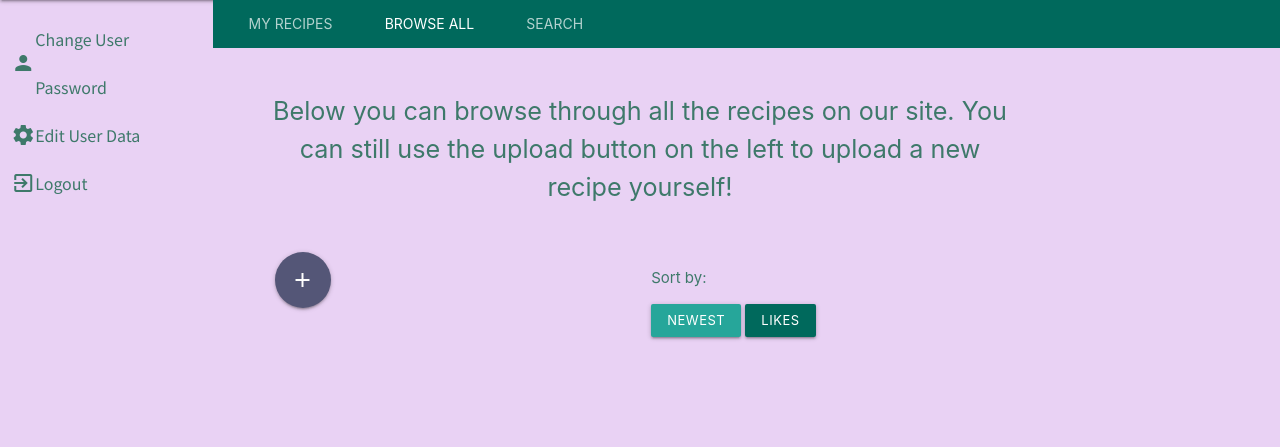
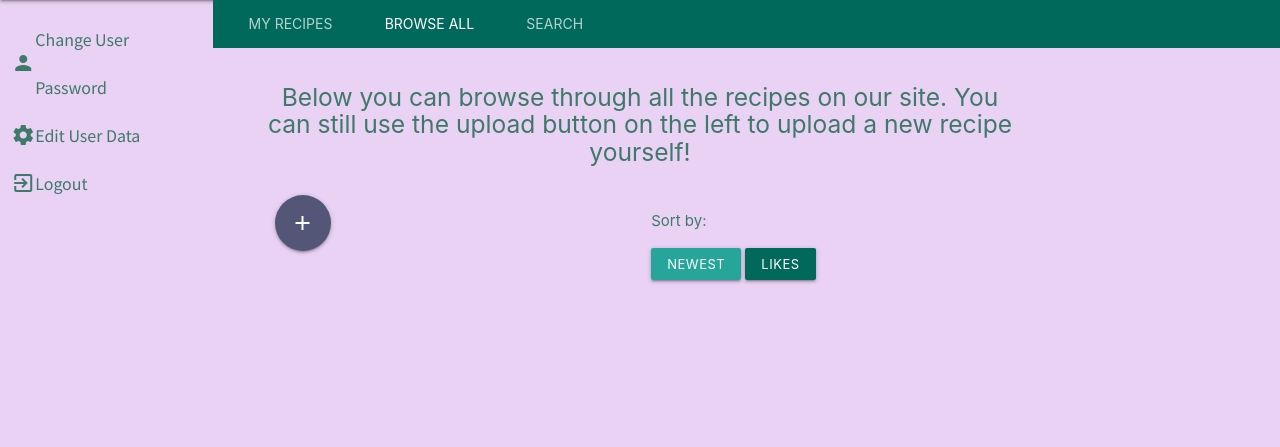
Before and after one commit to markj0hnst0n/LeMunch, a Flask app: page /browse_date in a window 1280 px wide. Shown: the part 64-511 px from the top of the page. Run offline with Flask 2, Linux system fonts and the light colour scheme; the visitor is signed in with stand-in values (Sample User, id 1); data that the repository does not hold is empty; some libraries are stand-ins or nearby versions.

Commit message:
html code checked in w3c validator, formatting and indentation checked

```diff
--- a/templates/add_recipe.html
+++ b/templates/add_recipe.html
@@ -1,9 +1,8 @@
 {% extends 'base.html' %}
+
 {% block content %}
-
     <!-- Form for adding recipe information to database.  HTML for validation used included regex for picture URL if used but user does not have to supply a picture.
         POST method is called when submitted. -->
-
     <section>
         <div class="container">
             <h3 class="title-font">Add Recipe</h3>
--- a/templates/base.html
+++ b/templates/base.html
@@ -110,14 +110,14 @@
                         </div>
                     </div>
                 {% endif %}
+            {% with messages = get_flashed_messages() %} {% if messages %} {% for message in messages %}
                 <section>
                     <!-- Flash messages to display on all pages if necessary -->
-                {% with messages = get_flashed_messages() %} {% if messages %} {% for message in messages %}
                         <div class="container center-align">
                             <h4>{{ message }}</h4>
                         </div>
+                </section>
             {% endfor %} {% endif %} {% endwith %}
-            </section>
             <div class="row">
                 <div class="col s12 offset-l1 col l10">
                     <!-- Area where content is injected from other templates -->
--- a/templates/browse.html
+++ b/templates/browse.html
@@ -1,13 +1,11 @@
 {% extends 'base.html' %}
 
 {% block content %}
-
     <!-- Displays browsing information and option to sort by likes or date and add recipe button  -->
-
     <section>
         <div class="container">
             <div class="row">
-            <p class="flow-text center-align">Below you can browse through all the recipes on our site. You can still use the upload button on the left to upload a new recipe yourself!</p>
+                <h5 class="center-align">Below you can browse through all the recipes on our site. You can still use the upload button on the left to upload a new recipe yourself!</h5>
             </div>
             <div class="row">
                 <div class="col s12 m6">
@@ -24,10 +22,9 @@
         </div>
     </section>
 
+{% for recipe in all_recipes %}
     <!-- Displays recipe information  -->
-
     <section>
-    {% for recipe in all_recipes %}
             <div class="container">
                 <div class="row">
                     <div class="col s12 center-align">
@@ -84,10 +81,10 @@
                     </div>
                 </div>
             </div>
-
-    {% endfor %}
-
         <br />
         <br />
     </section>
+{% endfor %}
+    <br>
+    <br>
 {% endblock %}
--- a/templates/change_password.html
+++ b/templates/change_password.html
@@ -1,9 +1,7 @@
 {% extends 'base.html' %}
 
 {% block content %}
-
     <!-- Change password form with HTML validation -->
-
     <section>
         <div class="container">
             <div class="row">
@@ -46,5 +44,4 @@
             </form>
         </div>
     </section>
-
 {% endblock %}
--- a/templates/contact.html
+++ b/templates/contact.html
@@ -1,9 +1,7 @@
 {% extends 'base.html' %}
 
 {% block content %}
-
 <!-- Contact form with HTML validation -->
-
     <section>
         <div class="container">
             <h1 class="title-font">Contact us!</h1>
@@ -38,5 +36,4 @@
             </div>
         </div>
     </section>
-
 {% endblock %}
--- a/templates/edit_recipe.html
+++ b/templates/edit_recipe.html
@@ -1,7 +1,6 @@
 {% extends 'base.html' %}
 
 {% block content %}
-
     <section>
         <div class="container">
             <h3 class="title-font">Edit Recipe</h3>
@@ -108,5 +107,4 @@
             </form>
         </div>
     </section>
-
 {% endblock %}
--- a/templates/edit_user.html
+++ b/templates/edit_user.html
@@ -1,9 +1,7 @@
 {% extends 'base.html' %}
 
 {% block content %}
-
     <!-- Edit user information form with HTML validation  -->
-
     <section>
         <div class="container">
             <h3 class="title-font">Edit User Info</h3>
--- a/templates/errors/403.html
+++ b/templates/errors/403.html
@@ -1,7 +1,6 @@
 {% extends 'base.html' %}
 
 {% block content %}
-
     <div class="container">
         <h1>
             <div>403 ERROR</div>
@@ -9,5 +8,4 @@
             <div>The requested resource is forbidden</div>
         </h1>
     </div>
-
 {% endblock %}
--- a/templates/errors/404.html
+++ b/templates/errors/404.html
@@ -1,7 +1,6 @@
 {% extends 'base.html' %}
 
 {% block content %}
-
     <div class="container">
         <h1>
             <div>404 ERROR</div>
@@ -9,5 +8,4 @@
             <div>Not Found</div>
         </h1>
     </div>
-
 {% endblock %}
--- a/templates/errors/405.html
+++ b/templates/errors/405.html
@@ -1,7 +1,6 @@
 {% extends 'base.html' %}
 
 {% block content %}
-
     <div class="container">
         <h1>
             <div>405 ERROR</div>
@@ -9,5 +8,4 @@
             <div>Method not allowed</div>
         </h1>
     </div>
-
 {% endblock %}
--- a/templates/errors/500.html
+++ b/templates/errors/500.html
@@ -1,7 +1,6 @@
 {% extends 'base.html' %}
 
 {% block content %}
-
     <div class="container">
         <h1>
             <div>500 ERROR</div>
@@ -9,5 +8,4 @@
             <div>Internal Server Error</div>
         </h1>
     </div>
-
 {% endblock %}
--- a/templates/profile.html
+++ b/templates/profile.html
@@ -13,14 +13,14 @@
             </a>
         </div>
     </section>
+    {% if recipe_count == 0 %}
         <section>
-        {% if recipe_count == 0 %}
                 <div class="container">
                     <h5>You currently have no recipes. Please use the add button above to add recipes to your cookbook.
                         Alternatively please browse other users recipes or search for you favourites!</h5>
                 </div>
+        </section>
     {% endif %}
-    </section>
     <!-- User recipes section -->
     <section>
         {% for recipe in my_recipes %}
--- a/templates/signin.html
+++ b/templates/signin.html
@@ -1,9 +1,7 @@
 {% extends 'base.html' %}
 
 {% block content %}
-
     <!-- Login form -->
-
     <section>
         <div class="container">
             <h1 class="title-font">Sign In</h1>
@@ -32,5 +30,4 @@
             </div>
         </div>
     </section>
-
 {% endblock %}
--- a/templates/signup.html
+++ b/templates/signup.html
@@ -1,9 +1,7 @@
 {% extends 'base.html' %}
 
 {% block content %}
-
     <!-- User registration form -->
-
     <section>
         <div class="container">
             <h1 class="title-font">Sign Up</h1>
```
Also changed, not shown: templates/index.html (+25 -25 lines), templates/search.html (+4 -5 lines), templates/recipe_types.html (deleted). Lines whose indentation alone changed are shown as unchanged.
